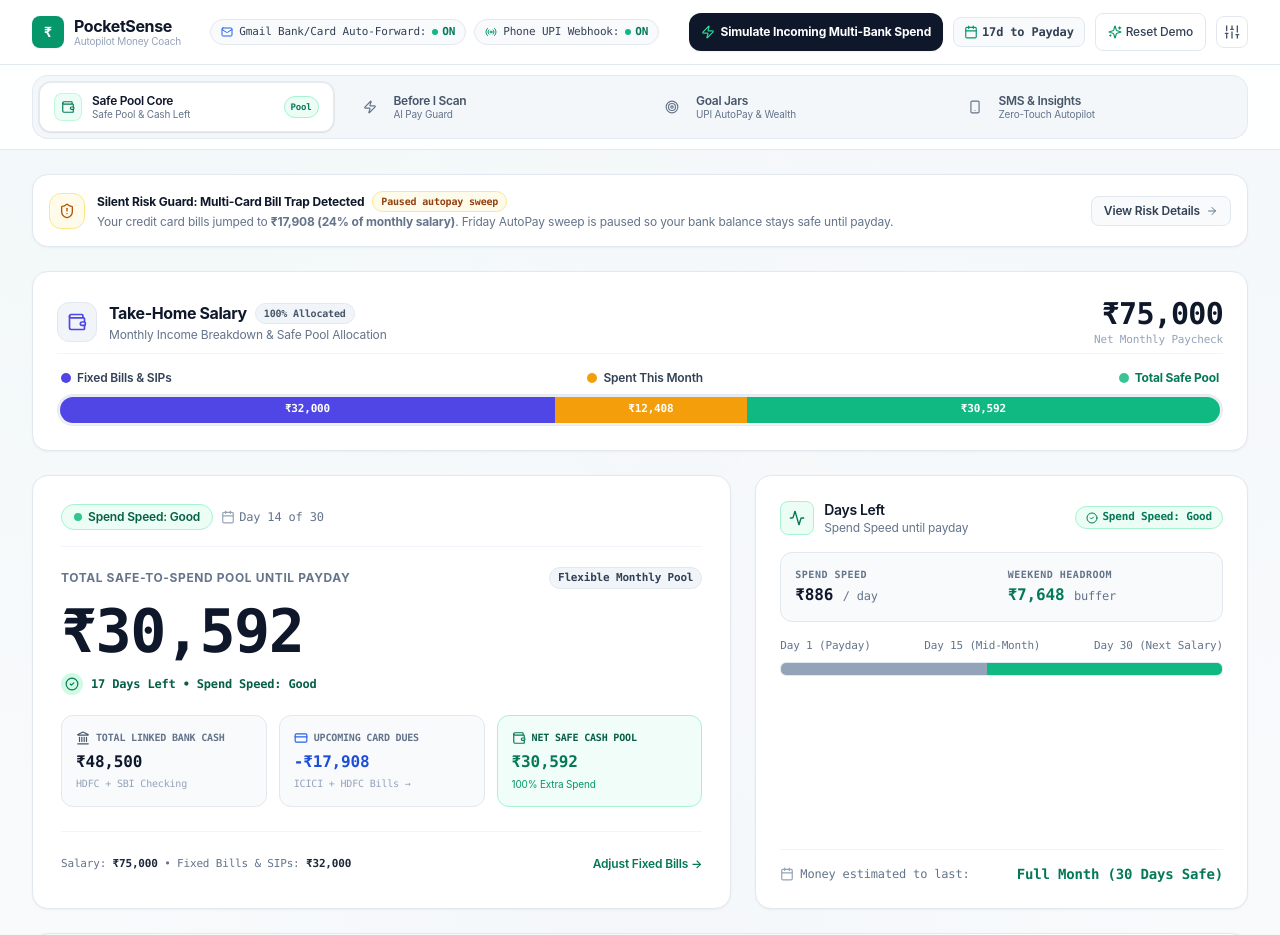
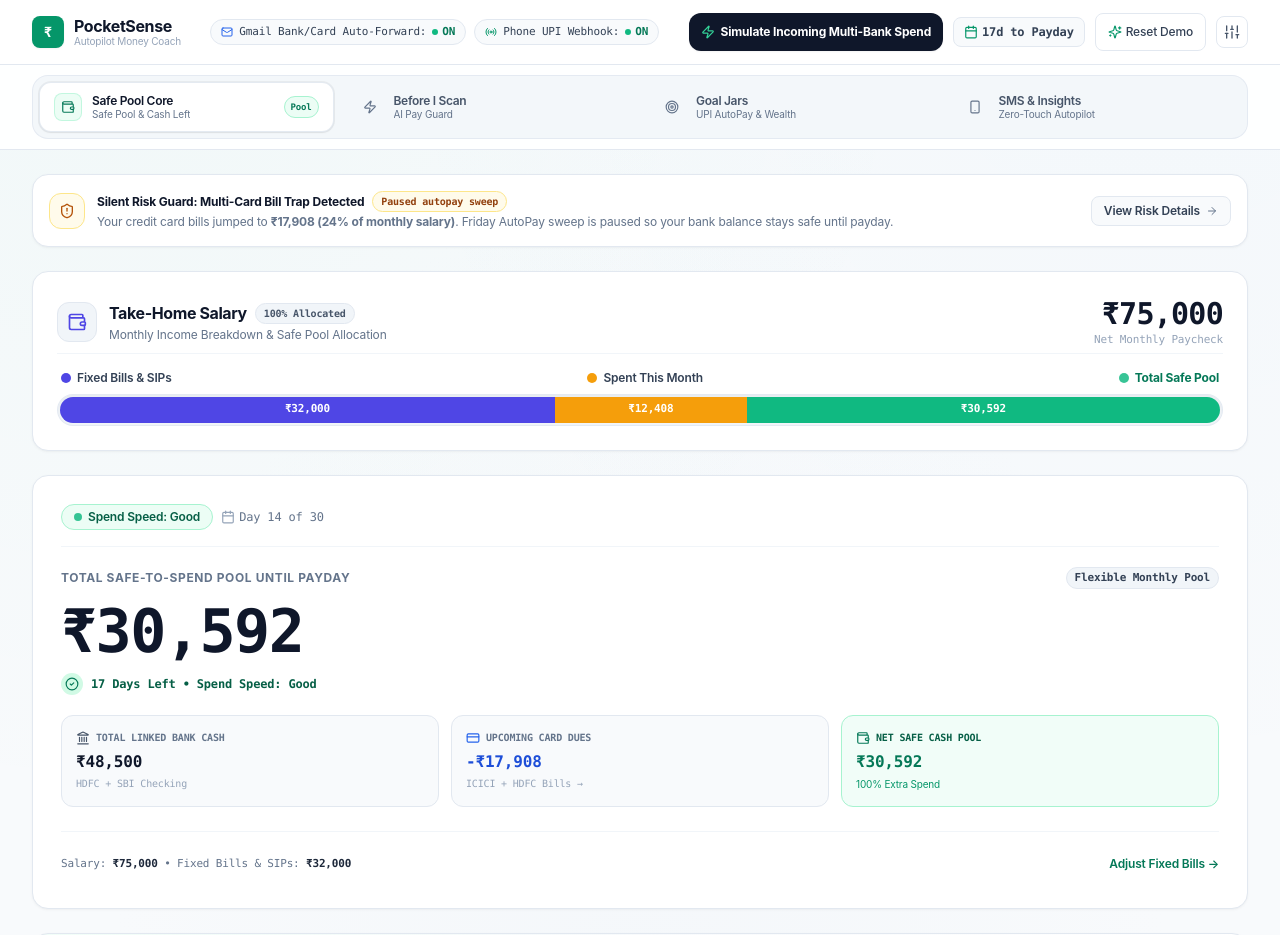
Before and after one commit to GowthamB-09/PocketSense-AI-Arthaton, a Next.js app: page / in a window 1280 px wide. Shown: the top 935 px of the page. Built offline with nearby package versions, Linux system fonts and the light colour scheme.

Commit message:
feat(ui): remove Days Left spend speed card and place Ask AI Pay Guard directly beneath Safe Pool card

```diff
--- a/src/app/page.tsx
+++ b/src/app/page.tsx
@@ -4,7 +4,6 @@ import React, { useState } from "react";
 import { FinancialMemoryProvider, useFinancialMemory } from "@/lib/memory/memoryContext";
 import { Navbar } from "@/components/Navbar";
 import { DailySafeCard } from "@/components/DailySafeCard";
-import { RunOutDayPredictor } from "@/components/RunOutDayPredictor";
 import { GoalJarsSection } from "@/components/GoalJarsSection";
 import { BeforeIScanModal } from "@/components/BeforeIScanModal";
 import { SmsParserDrawer } from "@/components/SmsParserDrawer";
@@ -132,19 +131,12 @@ function DashboardContent() {
             {/* Salary Allocation & Safe Pool Breakdown Bar Card */}
             <SalaryAllocationBar onOpenSettings={() => setIsSettingsOpen(true)} />
 
-            {/* Hero Row: Daily Budget & Days Left */}
-            <div className="grid grid-cols-1 lg:grid-cols-12 gap-6 items-stretch">
-              <div className="lg:col-span-7">
-                <DailySafeCard
-                  onOpenBeforeIScan={() => setActiveSpace("before-i-scan")}
-                  onOpenSettings={() => setIsSettingsOpen(true)}
-                  onOpenRiskDetails={() => setIsRiskModalOpen(true)}
-                />
-              </div>
-              <div className="lg:col-span-5">
-                <RunOutDayPredictor />
-              </div>
-            </div>
+            {/* Main Safe Pool Card */}
+            <DailySafeCard
+              onOpenBeforeIScan={() => setActiveSpace("before-i-scan")}
+              onOpenSettings={() => setIsSettingsOpen(true)}
+              onOpenRiskDetails={() => setIsRiskModalOpen(true)}
+            />
 
             {/* Quick-Link CTA: Need a second opinion on a purchase? */}
             <div className="fintech-card rounded-2xl p-4 bg-gradient-to-r from-emerald-50/70 via-slate-50 to-white border border-emerald-200/80 shadow-xs flex flex-col sm:flex-row sm:items-center justify-between gap-3">
```
